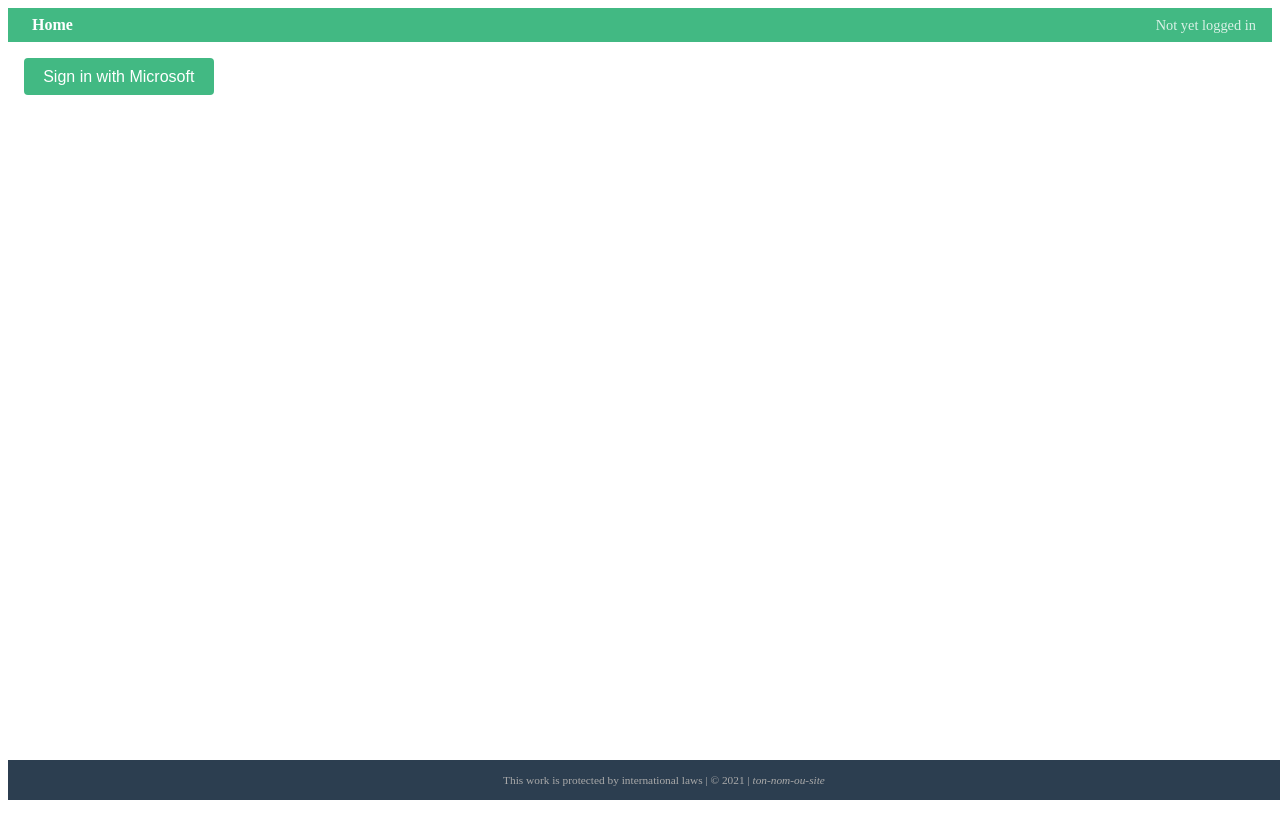
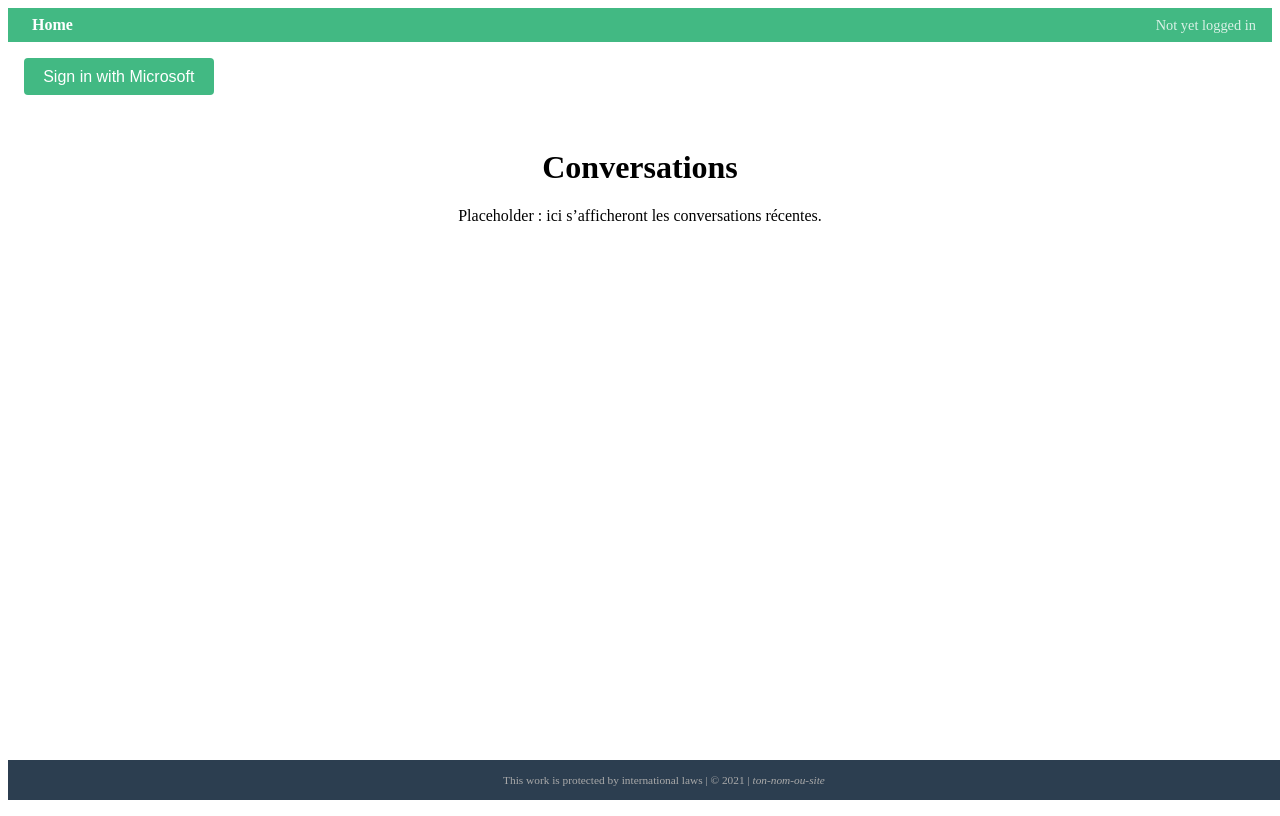
Before and after one commit to aluxey/TP_WEB, a Vue app: page /conversations in a window 1280 px wide. Built offline with nearby package versions, Linux system fonts and the light colour scheme; no server answers.

Commit message:
Ex 6: add / and /conversations routes

```diff
--- /dev/null
+++ b/src/pages/ConversationsIndexPage.vue
@@ -0,0 +1,19 @@
+<template>
+  <div class="conversations-index">
+    <h1>Conversations</h1>
+    <p>Placeholder : ici s’afficheront les conversations récentes.</p>
+  </div>
+</template>
+
+<script>
+export default {
+  name: 'ConversationsIndexPage'
+}
+</script>
+
+<style scoped>
+.conversations-index {
+  padding: 2rem;
+  text-align: center;
+}
+</style>
--- a/src/router/index.js
+++ b/src/router/index.js
@@ -1,6 +1,7 @@
 // src/router/index.js
 import { createRouter, createWebHistory } from 'vue-router'
-import HomePage from '../pages/HomePage.vue'
+import HomePage                   from '../pages/HomePage.vue'
+import ConversationsIndexPage     from '../pages/ConversationsIndexPage.vue'
 
 const routes = [
   {
@@ -8,6 +9,11 @@ const routes = [
     name: 'Home',
     component: HomePage
   },
+  {
+    path: '/conversations',
+    name: 'ConversationsIndex',
+    component: ConversationsIndexPage
+  }
 ]
 
 const router = createRouter({
```
Also changed, not shown: src/App.vue (line endings or trailing spaces).
